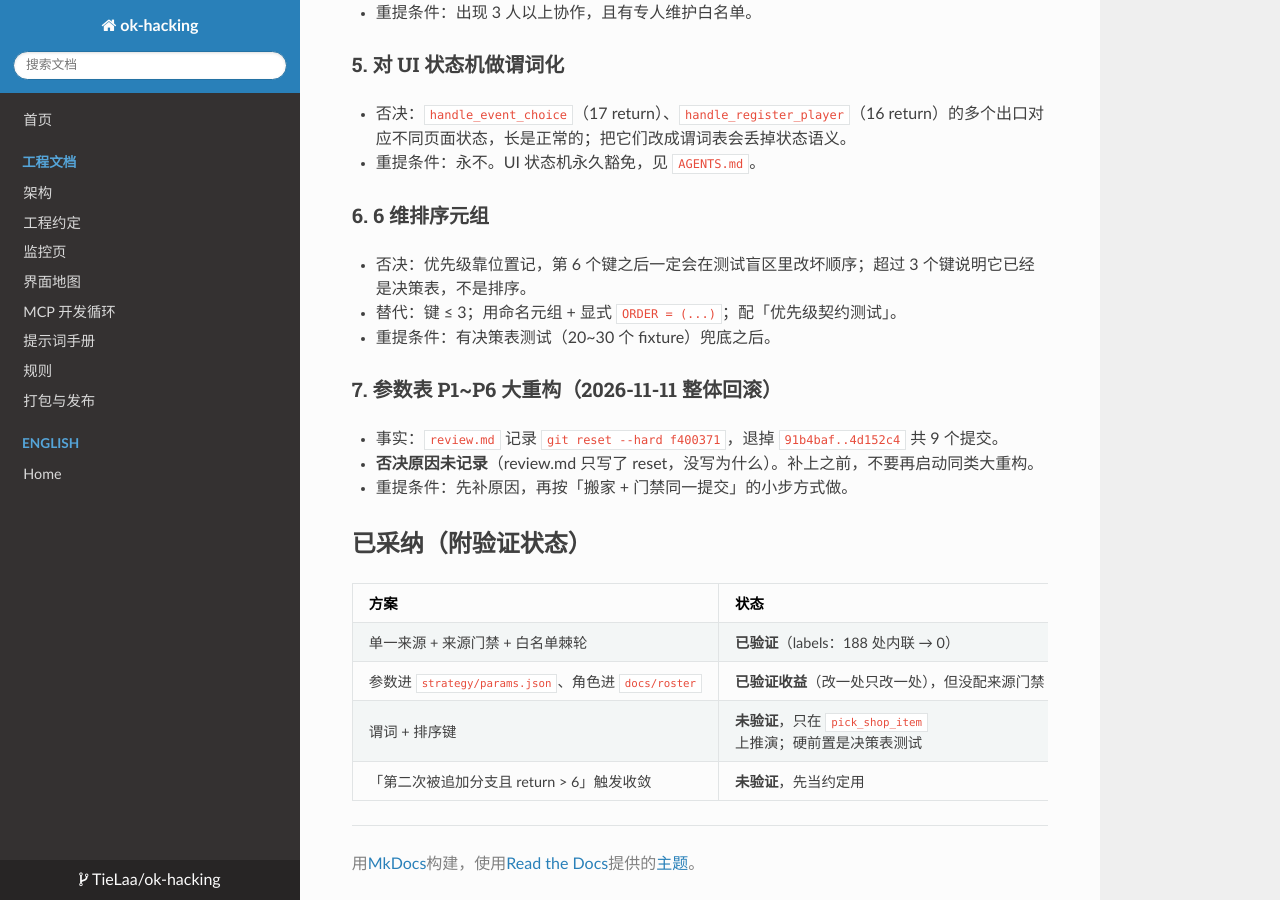
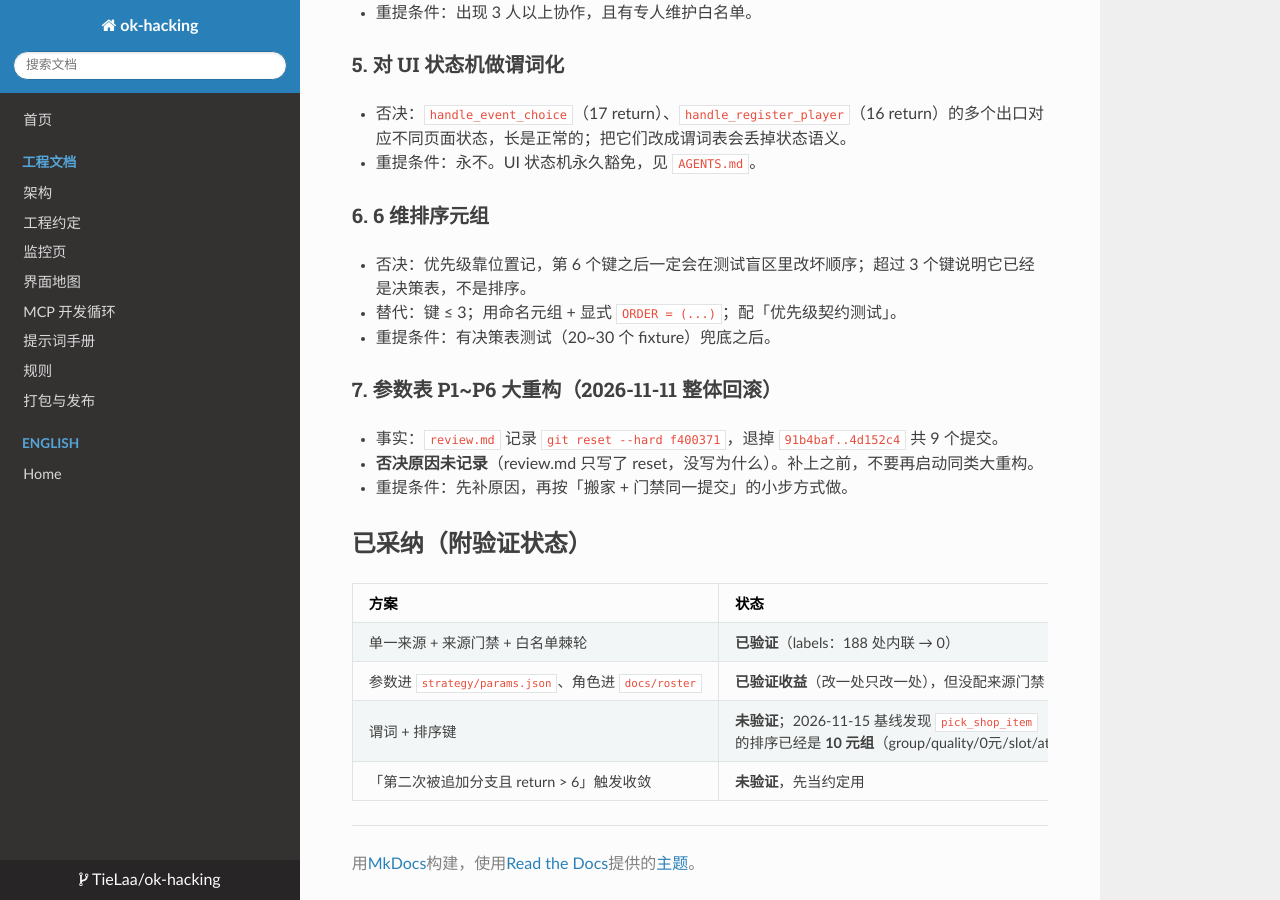
Before and after one commit to TieLaa/ok-hacking, an MkDocs documentation site: the page built from docs/decisions.md, in a window 1280 px wide and 900 px high, scrolled down 871 px. Built offline with MkDocs 1.6.1, drawn with Linux system fonts in a browser that asks for light colours; nearby versions of some CDN libraries.

Commit message:
补充：商店排序已经是 10 键，谓词化不是小改
基线用例跑通后发现 pick_shop_item 的排序键有 10 个元素；改成
「键 <= 3」属于重设计而非重命名，先不动，等真实需求触发。

```diff
--- a/docs/decisions.md
+++ b/docs/decisions.md
@@ -43,5 +43,5 @@
 |---|---|
 | 单一来源 + 来源门禁 + 白名单棘轮 | **已验证**（labels：188 处内联 → 0） |
 | 参数进 `strategy/params.json`、角色进 `docs/roster` | **已验证收益**（改一处只改一处），但没配来源门禁 |
-| 谓词 + 排序键 | **未验证**，只在 `pick_shop_item` 上推演；硬前置是决策表测试 |
+| 谓词 + 排序键 | **未验证**；2026-11-15 基线发现 `pick_shop_item` 的排序已经是 **10 元组**（group/quality/0元/slot/attr_sub/known/target/-value/price/y），改成「键 ≤ 3」是重设计，不是重命名 → 等一次真实需求触发再动 |
 | 「第二次被追加分支且 return > 6」触发收敛 | **未验证**，先当约定用 |
```
